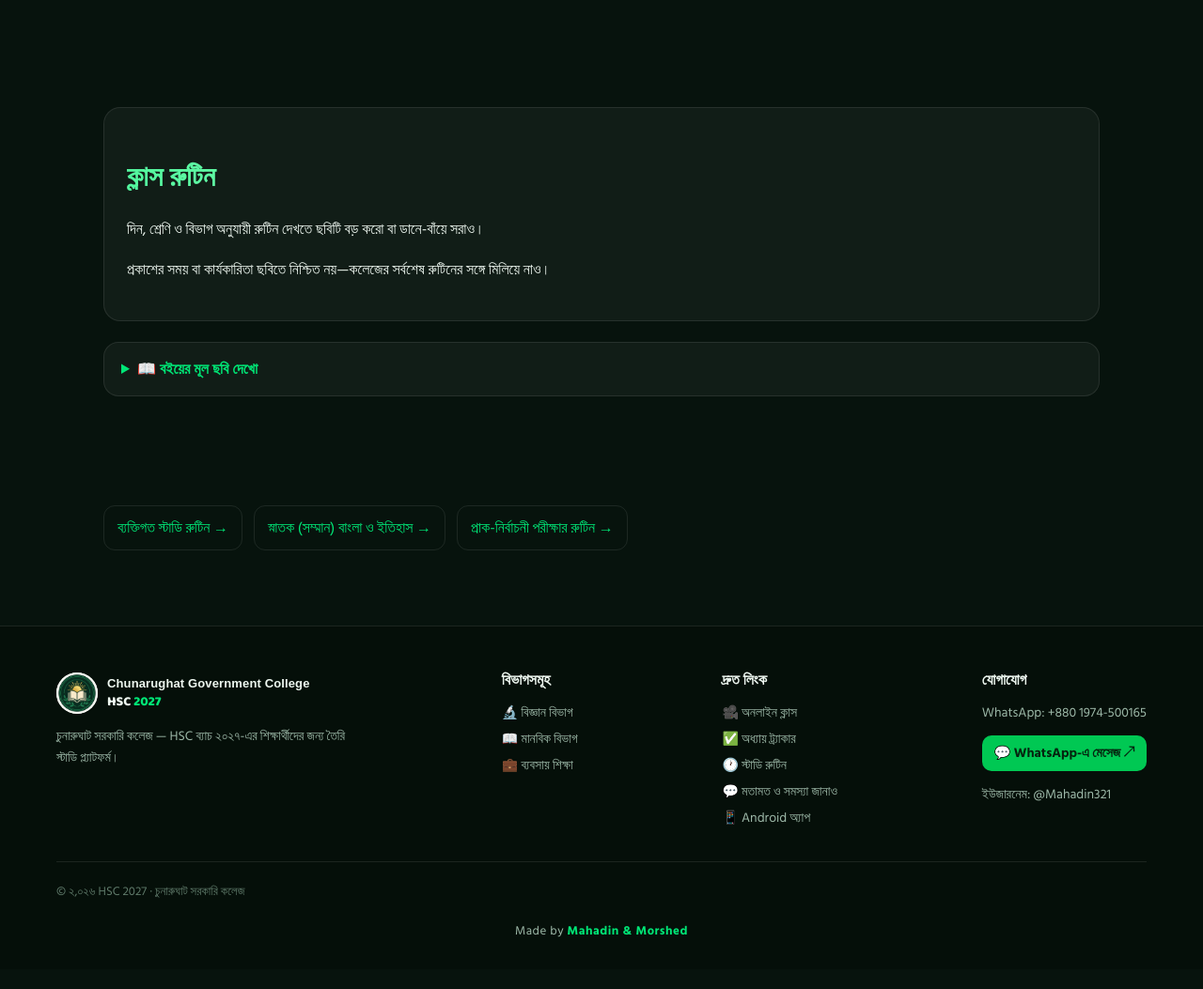
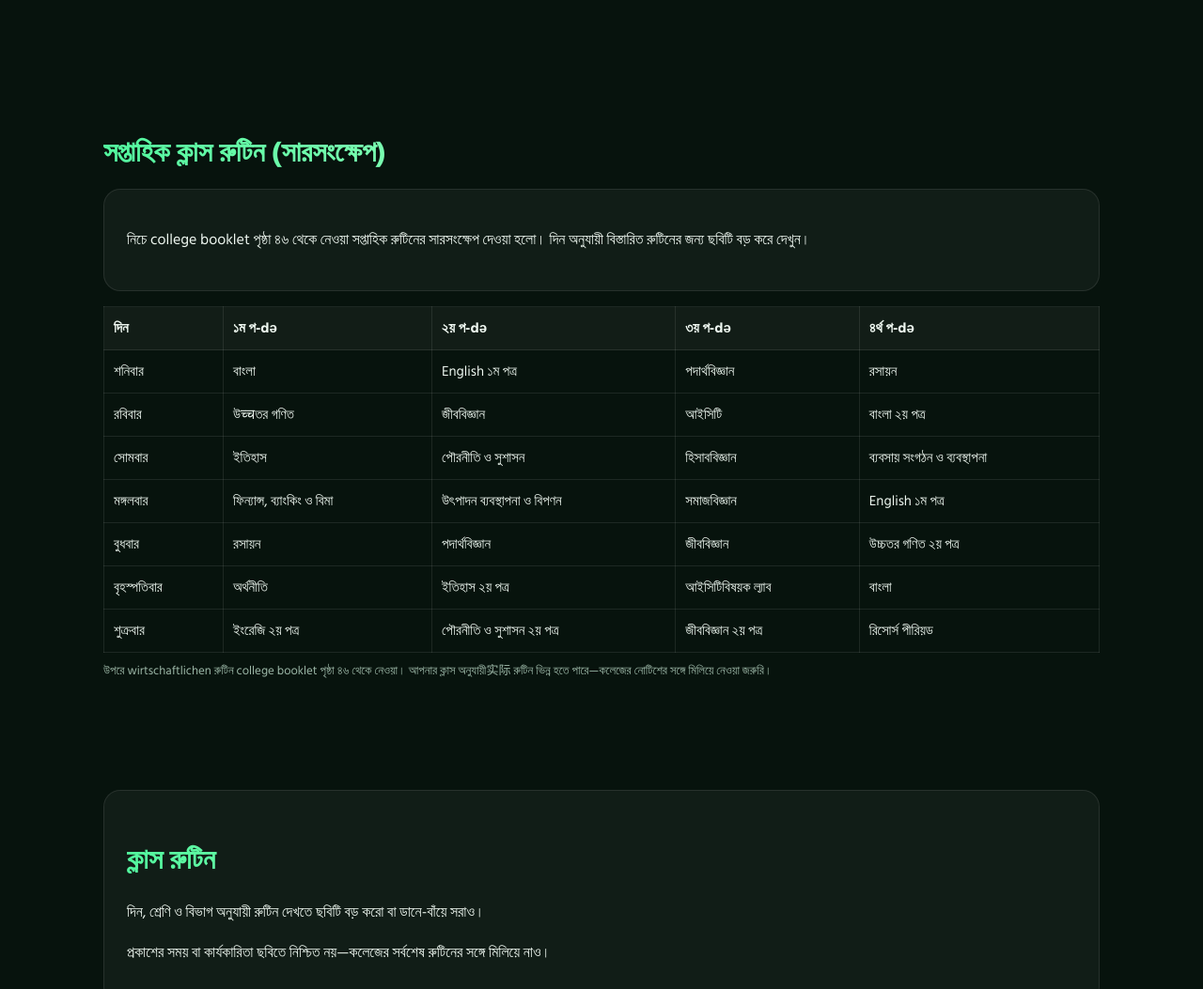
Before and after one commit to numb-netizen/Temp, a plain HTML site: page site/college-routine.html in a window 1280 px wide. Shown: the part 900-1953 px from the top of the page at 94% size. Before the commit the page ends 1932 px from the top, so only its background shows below. Drawn offline with Linux system fonts and the light colour scheme.

Commit message:
Add full class routine table to college-routine; remove economics from commerce in index
- college-routine.html: সপ্তাহিক ক্লাস রুটিন টেবিল (দিন অনুযায়ী ৪ প-dose) college booklet পৃষ্ঠা ৪৬ থেকে সারসংক্ষেপসহ
- index.html: commerce department tree-থেকে অর্থনীতি (economics.html) লিংক অপসারণ
- style.css: .routine-table, .routine-note স্টাইল যোগ
- 75/75 unit tests pass

Co-authored-by: arena-agent <297053741+arena-agent@users.noreply.github.com>

```diff
--- a/site/assets/style.css
+++ b/site/assets/style.css
@@ -138,6 +138,11 @@ h1{font-family:"Baloo Da 2","Hind Siliguri",sans-serif;font-size:clamp(40px,7vw,
 .dept-grid{display:grid;grid-template-columns:repeat(3,1fr);gap:16px;margin-top:30px}
 @media(max-width:820px){.dept-grid{grid-template-columns:1fr}}
 .source-tag{font-size:13px;color:var(--muted);background:rgba(0,0,0,.03);border-left:3px solid var(--green2);padding:8px 12px;margin-top:10px;border-radius:0 6px 6px 0}
+.routine-table{width:100%;border-collapse:collapse;margin-top:16px;font-size:15px}
+.routine-table th,.routine-table td{border:1px solid var(--line);padding:10px;text-align:left}
+.routine-table th{background:var(--panel);color:var(--ink)}
+.routine-table tr:nth-child(even){background:rgba(0,0,0,.02)}
+.routine-note{font-size:13px;color:var(--muted);margin-top:8px}
 .dept{background:var(--panel);border:1px solid var(--line);border-radius:var(--radius);padding:30px 26px;transition:.3s;display:block}
 .dept:hover{transform:translateY(-6px);border-color:#00c85366}
 .dept .ic{font-size:42px}
--- a/site/college-routine.html
+++ b/site/college-routine.html
@@ -70,6 +70,24 @@
 </div>
 </section>
 
+<section class="college-section"><h2>সপ্তাহিক ক্লাস রুটিন (সারসংক্ষেপ)</h2>
+<div class="info-panel"><p>নিচে college booklet পৃষ্ঠা ৪৬ থেকে নেওয়া সপ্তাহিক রুটিনের সারসংক্ষেপ দেওয়া হলো। দিন অনুযায়ী বিস্তারিত রুটিনের জন্য ছবিটি বড় করে দেখুন।</p></div>
+<table class="routine-table">
+<thead>
+<tr><th>দিন</th><th>১ম প-də</th><th>২য় প-də</th><th>৩য় প-də</th><th>৪র্থ প-də</th></tr>
+</thead>
+<tbody>
+<tr><td>শনিবার</td><td>বাংলা</td><td>English ১ম পত্র</td><td>পদার্থবিজ্ঞান</td><td>রসায়ন</td></tr>
+<tr><td>রবিবার</td><td>উच्चতর গণিত</td><td>জীববিজ্ঞান</td><td>আইসিটি</td><td>বাংলা ২য় পত্র</td></tr>
+<tr><td>সোমবার</td><td>ইতিহাস</td><td>পৌরনীতি ও সুশাসন</td><td>হিসাববিজ্ঞান</td><td>ব্যবসায় সংগঠন ও ব্যবস্থাপনা</td></tr>
+<tr><td>মঙ্গলবার</td><td>ফিন্যান্স, ব্যাংকিং ও বিমা</td><td>উৎপাদন ব্যবস্থাপনা ও বিপণন</td><td>সমাজবিজ্ঞান</td><td>English ১ম পত্র</td></tr>
+<tr><td>বুধবার</td><td>রসায়ন</td><td>পদার্থবিজ্ঞান</td><td>জীববিজ্ঞান</td><td>উচ্চতর গণিত ২য় পত্র</td></tr>
+<tr><td>বৃহস্পতিবার</td><td>অর্থনীতি</td><td>ইতিহাস ২য় পত্র</td><td>আইসিটিবিষয়ক ল্যাব</td><td>বাংলা</td></tr>
+<tr><td>শুক্রবার</td><td>ইংরেজি ২য় পত্র</td><td>পৌরনীতি ও সুশাসন ২য় পত্র</td><td>জীববিজ্ঞান ২য় পত্র</td><td>রিসোর্স পীরিয়ড</td></tr>
+</tbody>
+</table>
+<p class="routine-note">উপরে wirtschaftlichen রুটিন college booklet পৃষ্ঠা ৪৬ থেকে নেওয়া। আপনার ক্লাস অনুযায়ী实际 রুটিন ভিন্ন হতে পারে—কলেজের নোটিশের সঙ্গে মিলিয়ে নেওয়া জরুরি।</p>
+
 <section class="college-section"><div class="info-panel"><h2>ক্লাস রুটিন</h2><p>দিন, শ্রেণি ও বিভাগ অনুযায়ী রুটিন দেখতে ছবিটি বড় করো বা ডানে-বাঁয়ে সরাও।</p><p>প্রকাশের সময় বা কার্যকারিতা ছবিতে নিশ্চিত নয়—কলেজের সর্বশেষ রুটিনের সঙ্গে মিলিয়ে নাও।</p></div><details class="booklet-source"><summary>📖 বইয়ের মূল ছবি দেখো</summary><div class="booklet-body"><p>একাদশ, দ্বাদশ ও স্নাতক (পাস) শ্রেণির ক্লাস রুটিন; বইয়ের পৃষ্ঠা ৪৬</p><div class="booklet-scroll wide"><img src="assets/college-booklet/class-routine.jpg" alt="একাদশ, দ্বাদশ ও স্নাতক (পাস) শ্রেণির ক্লাস রুটিন; বইয়ের পৃষ্ঠা ৪৬" loading="lazy"></div><p class="source-hint"><a href="assets/college-booklet/class-routine.jpg" target="_blank" rel="noopener">বড় করে মূল ছবি খোলো ↗</a> · টেবিল দেখতে ডানে-বাঁয়ে সরাও</p></div></details></section><div class="college-links"><a href="routine.html">ব্যক্তিগত স্টাডি রুটিন →</a><a href="honours-info.html">স্নাতক (সম্মান) বাংলা ও ইতিহাস →</a><a href="index.html#exam-routine">প্রাক-নির্বাচনী পরীক্ষার রুটিন →</a></div></div></main><footer>
   <div class="wrap">
     <div class="foot">
```
Also changed, not shown: site/index.html (+0 -2 lines).
